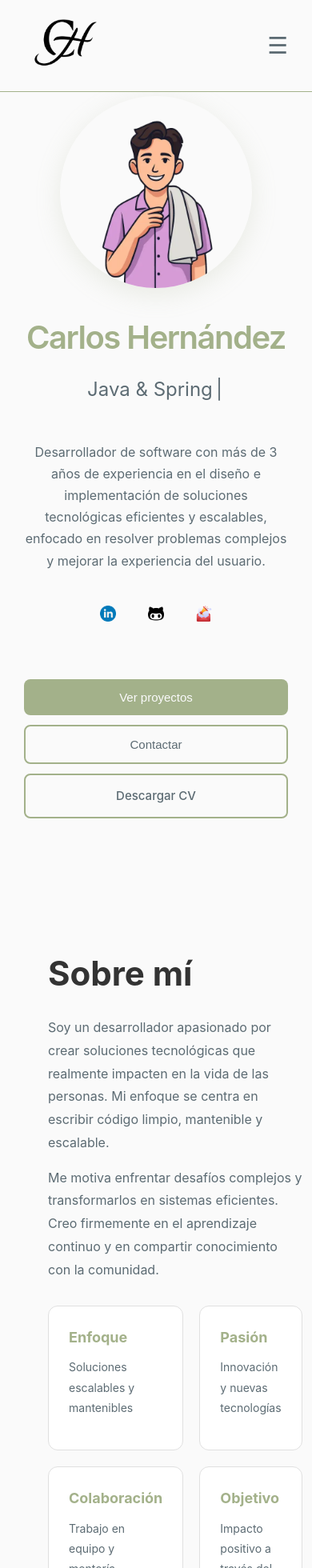
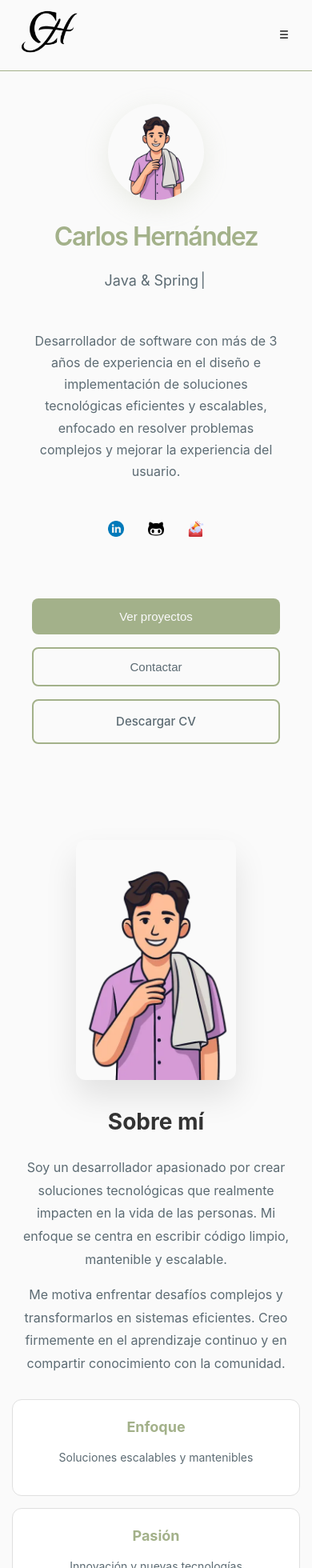
Before and after one commit to charlieyhs/Portafolio, a React (Vite) app: page / in a window 390 px wide. Shown: the top 1960 px of the page at 80% size. Built offline with nearby package versions, Linux system fonts and the light colour scheme.

Commit message:
refactor: query para estilos responsive

```diff
--- a/src/css/about.css
+++ b/src/css/about.css
@@ -57,3 +57,50 @@ body.dark .about-image img {
     box-shadow: 0 20px 40px rgba(0,0,0,0.3);
 
 }
+
+@media (max-width: 1024px) {
+    .about-content {
+        gap: 40px;
+    }
+
+    .about-text h2 {
+        font-size: 36px;
+    }
+}
+
+@media (max-width: 768px) {
+    .about-content {
+        display: flex;
+        flex-direction: column-reverse;
+        text-align: center;
+        gap: 30px;
+    }
+
+    .about-text h2 {
+        font-size: 32px;
+    }
+
+    .about-highlights {
+        grid-template-columns: 1fr;
+        gap: 15px;
+    }
+
+    .about-image img {
+        height: 400px;
+        max-width: 100%;
+    }
+}
+
+@media (max-width: 480px) {
+    .about-text h2 {
+        font-size: 28px;
+    }
+
+    .about-image img {
+        height: 300px;
+    }
+
+    .card {
+        padding: 20px;
+    }
+}
--- a/src/css/certification.css
+++ b/src/css/certification.css
@@ -71,18 +71,36 @@
     font-size: 12px;
 }
 
+@media (max-width: 1024px) {
+    .cert-grid {
+        grid-template-columns: repeat(auto-fit, minmax(280px, 1fr));
+    }
+}
+
 @media (max-width: 768px) {
-    .certification-section {
-        padding: 80px 30px;
+    .cert-grid {
+        grid-template-columns: 1fr;
+        gap: 20px;
     }
 
     .cert-icon_image-wrapper {
-        width: 64px;
-        height: 64px;
+        width: 60px;
+        height: 60px;
     }
 
-    .cert-icon {
-        min-height: 64px;
-        gap: 12px;
+    .cert-title {
+        font-size: 18px;
     }
 }
+
+@media (max-width: 480px) {
+    .cert-icon {
+        min-height: 60px;
+        gap: 10px;
+    }
+
+    .cert-icon_image-wrapper {
+        width: 50px;
+        height: 50px;
+    }
+}
--- a/src/css/contact.css
+++ b/src/css/contact.css
@@ -61,3 +61,43 @@ body.dark .btn-contact:hover {
     color: var(--bg-dark);
     box-shadow: 0 10px 30px rgba(163, 177, 138, 0.3);
 }
+
+@media (max-width: 1024px) {
+    .contact-links {
+        gap: 12px;
+    }
+}
+
+@media (max-width: 768px) {
+    .contact-links {
+        flex-direction: column;
+        align-items: stretch;
+        gap: 10px;
+    }
+
+    .btn-contact {
+        justify-content: flex-start;
+        padding: 12px 20px;
+    }
+
+    .contact-subtitle {
+        font-size: 16px;
+        margin-bottom: 30px;
+    }
+}
+
+@media (max-width: 480px) {
+    .contact-title {
+        font-size: clamp(32px, 8vw, 48px);
+    }
+
+    .contact-subtitle {
+        font-size: 14px;
+        line-height: 1.6;
+    }
+
+    .btn-contact img {
+        width: 24px;
+        height: 24px;
+    }
+}
--- a/src/css/experience.css
+++ b/src/css/experience.css
@@ -105,26 +105,52 @@ body.dark .timeline-dot {
                 0 0 20px rgba(163, 177, 138, 0.4);
 }
 
-@media (max-width: 768px) {
-  .experience-section {
-    padding: 60px 30px;
+@media (max-width: 1024px) {
+    .timeline-content {
+        width: calc(70% - 40px);
+    }
 }
 
+@media (max-width: 768px) {
     .timeline::before {
         left: 20px;
     }
 
     .timeline-item {
-    flex-direction: column !important;
+        flex-direction: row !important;
         padding-left: 50px;
     }
 
     .timeline-content {
         width: 100% !important;
         margin: 0 !important;
+        padding: 20px;
     }
 
     .timeline-dot {
         left: 20px;
     }
+
+    .experience-title {
+        font-size: 20px;
     }
+}
+
+@media (max-width: 480px) {
+    .timeline-item {
+        padding-left: 40px;
+    }
+
+    .timeline-content {
+        padding: 15px;
+    }
+
+    .experience-tags {
+        gap: 4px;
+    }
+
+    .badge {
+        font-size: 9px;
+        padding: 3px 8px;
+    }
+}
--- a/src/css/hero.css
+++ b/src/css/hero.css
@@ -156,79 +156,68 @@ body.dark .social-link {
     transform: translateY(0);
 }
 
-@media (max-width: 768px) {
-    .hero-section {
-        padding: 120px 20px 40px;
-        gap: 32px;
-        min-height: auto;
-    }
-
-    .hero-content {
-        gap: 32px;
-        text-align: center;
-    }
-
-    .hero-text-container {
-        align-items: center;
-    }
-
-    .hero-title {
-        text-align: center;
-    }
-
-    .hero-subtitle {
-        text-align: center;
-        max-width: 100%;
-    }
-
-    .hero-avatar {
-        width: 120px;
-        height: 120px;
-    }
-
-    .hero-cta {
-        justify-content: center;
-        width: 100%;
-    }
-
-    .cta-btn {
-        flex: 1;
-        min-width: 120px;
-    }
-}
-
-@media (max-width: 480px) {
-    .hero-cta {
-        flex-direction: column;
-        gap: 12px;
-    }
-
-    .cta-btn {
-        width: 100%;
-    }
-}
-
-@media (prefers-reduced-motion: reduce) {
-    .hero-title,
-    .hero-subtitle,
-    .hero-avatar-container,
-    .hero-cta {
-        animation: none;
-    }
-
-    .cta-btn,
-    .hero-avatar {
-        transition: none;
-    }
-}
-
 .cursor {
   display: inline-block;
   width: 1ch;
   animation: blink 0.8s infinite;
 }
 
-@keyframes blink {
-  0%, 50%, 100% { opacity: 1; }
-  25%, 75% { opacity: 0; }
+
+@media (max-width: 1024px) {
+    .hero-section {
+        padding: 120px 40px 60px;
+        gap: 40px;
+    }
+
+    .hero-content {
+        flex-direction: column;
+        text-align: center;
+    }
+
+    .avatar {
+        width: 180px;
+        height: 180px;
+    }
 }
+
+@media (max-width: 768px) {
+    .hero-section {
+        padding: 130px 40px 60px;
+        min-height: auto;
+    }
+
+    .avatar {
+        width: 140px;
+        height: 140px;
+    }
+
+    .hero-cta {
+        flex-direction: column;
+        width: 100%;
+    }
+
+    .social-links {
+        gap: 15px;
+    }
+
+    .social-link {
+        width: 35px;
+        height: 35px;
+    }
+}
+
+@media (max-width: 480px) {
+    .hero-title {
+        font-size: clamp(32px, 8vw, 48px);
+    }
+
+    .typewriter {
+        font-size: 18px;
+        height: 32px;
+    }
+
+    .avatar {
+        width: 120px;
+        height: 120px;
+    }
+}
--- a/src/css/nav-bar.css
+++ b/src/css/nav-bar.css
@@ -50,6 +50,8 @@ nav {
 	padding: 5px;
 }
 
+
+
 body.dark .nav-item {
 	color: var(--text);
 	box-shadow: 0 8px 32px rgba(0, 0, 0, 0.5);
@@ -80,35 +82,55 @@ body.dark .nav-item {
   border: none;
   outline: none;
   cursor: pointer;
-	font-size: 1.8rem;
-	color: var(--gray);
+  width: 40px;
+  height: 40px;
   display: none;
-	/* Oculto en desktop */
-	transition: transform 0.2s ease, color 0.3s ease;
+  align-items: center;
+  justify-content: center;
+  position: relative;
+  z-index: 1000;
+  transition: transform 0.3s ease;
 }
 
-.menu-toggle:hover,
-.menu-toggle:focus {
-	color: var(--green);
+body.dark .menu-toggle {
+	color: var(--text);
+}
+
+.menu-toggle:hover {
   transform: scale(1.1);
 }
 
+.menu-toggle:active {
+  transform: scale(0.95);
+}
 .nav-menu li {
 	list-style: none;
 }
+.menu-toggle span {
+  display: block;
+  width: 24px;
+  height: 2px;
+  background: var(--gray);
+  transition: all 0.3s ease;
+  position: absolute;
+}
 
-/* Tablets */
+body.dark .menu-toggle span {
+  background: var(--green);
+}
+
+@media (max-width: 768px) {
+  .menu-toggle {
+    display: flex;
+  }
+}
 @media (max-width: 1024px) {
 	nav {
-		padding: 20px 40px;
+		padding: 15px 40px;
 	}
 
 	.nav-menu {
 		gap: 25px;
-	}
-
-	.nav-item {
-		font-size: 13px;
 	}
 
 	.logo img {
@@ -142,6 +164,15 @@ body.dark .nav-item {
 		display: flex;
 	}
 
+	nav {
+		padding: 12px 20px;
+	}
+
+	.logo img {
+		width: 100px;
+	}
+
+
 	@keyframes slideDown {
 		from {
 			opacity: 0;
@@ -156,11 +187,41 @@ body.dark .nav-item {
 
 	.nav-item {
 		font-size: 16px;
-		text-align: right;
+		text-align: center;
 		width: 100%;
 	}
 
-	.logo img {
-		width: 100px;
+	body.dark .nav-menu::before {
+		background: rgba(0, 0, 0, 0.7);
+	}
+
+	body.dark .nav-menu {
+		background: rgba(26, 31, 38, 0.98);
+		border-left: 1px solid rgba(163, 177, 138, 0.2);
+		box-shadow: -4px 0 30px rgba(0, 0, 0, 0.5);
+	}
+
+	body.dark .nav-item:hover {
+		background: rgba(163, 177, 138, 0.15);
+	}
+
+	body.dark .language-selector {
+		border-top-color: rgba(163, 177, 138, 0.2);
 	}
 }
+
+@media (max-width: 480px) {
+	nav {
+		padding: 10px 15px;
+	}
+
+	.logo img {
+		width: 90px;
+	}
+
+	.nav-menu {
+		right: 15px;
+		left: 15px;
+		width: auto;
+	}
+}
--- a/src/css/portfolio.css
+++ b/src/css/portfolio.css
@@ -95,66 +95,41 @@ body.dark footer {
 }
 
 @media (max-width: 768px) {
-    nav, .hero-section, .projects-section, .skills-section, .contact-section, .experience-section {
-        padding-left: 30px;
-        padding-right: 30px;
+    .section-header {
+        margin-bottom: 60px;
     }
 
-    .hero-avatar {
-        width: 100px;
-        height: 100px;
+    .section-title {
+        font-size: clamp(28px, 6vw, 40px);
     }
 
-    .projects-grid {
-        grid-template-columns: 1fr;
+    .section-label {
+        font-size: 14px;
     }
 
-    .skills-container {
-        grid-template-columns: 1fr;
+    .back-to-top {
+        bottom: 20px;
+        right: 20px;
+        width: 45px;
+        height: 45px;
+        font-size: 20px;
+    }
+}
+
+@media (max-width: 480px) {
+    .section-header {
+        margin-bottom: 40px;
     }
 
-    .hero-cta {
-        flex-direction: column;
-        width: 100%;
+    .section-title {
+        font-size: clamp(24px, 7vw, 36px);
     }
 
-    .cta-btn {
-        width: 100%;
-        text-align: center;
-    }
-
-    .contact-links {
-        flex-direction: column;
-        align-items: stretch;
-    }
-
-    .contact-btn {
-        width: 100%;
-    }
-
-    .timeline::before {
-        left: 20px;
-    }
-
-    .timeline-item {
-        flex-direction: column !important;
-        padding-left: 50px;
-    }
-
-    .timeline-content {
-        width: 100% !important;
-        margin: 0 !important;
-    }
-
-    .timeline-dot {
-        left: 20px;
-    }
-
-    .nav-menu {
-        gap: 20px;
-    }
-
-    .nav-item {
-        font-size: 12px;
+    .back-to-top {
+        bottom: 15px;
+        right: 15px;
+        width: 40px;
+        height: 40px;
+        font-size: 18px;
     }
 }
--- a/src/css/projects.css
+++ b/src/css/projects.css
@@ -98,3 +98,41 @@ body.dark .about-image img {
     display: flex;
     gap: 15px;
 }
+
+@media (max-width: 1024px) {
+    .projects-grid {
+        grid-template-columns: repeat(auto-fit, minmax(300px, 1fr));
+        gap: 25px;
+    }
+}
+
+@media (max-width: 768px) {
+    .projects-grid {
+        grid-template-columns: 1fr;
+        gap: 20px;
+    }
+
+    .project-title {
+        font-size: 24px;
+    }
+
+    .project-links {
+        flex-direction: column;
+        gap: 10px;
+    }
+
+    .project-link {
+        justify-content: center;
+    }
+}
+
+@media (max-width: 480px) {
+    .project-tech {
+        gap: 5px;
+    }
+
+    .badge {
+        font-size: 10px;
+        padding: 4px 10px;
+    }
+}
--- a/src/css/skills.css
+++ b/src/css/skills.css
@@ -78,3 +78,52 @@ body.dark-mode .learning-section {
     border-radius: 20px;
     font-size: 14px;
 }
+
+@media (max-width: 1024px) {
+    .skills-container {
+        grid-template-columns: repeat(auto-fit, minmax(280px, 1fr));
+        gap: 30px;
+    }
+}
+
+@media (max-width: 768px) {
+    .skills-container {
+        grid-template-columns: 1fr;
+        gap: 20px;
+    }
+
+    .skill-icon {
+        width: 60px;
+        height: 60px;
+        margin-bottom: 20px;
+    }
+
+    .learning-section {
+        margin: 40px auto 0;
+        padding: 30px 20px;
+    }
+
+    .learning-tags {
+        gap: 8px;
+    }
+
+    .learning-tag {
+        font-size: 12px;
+        padding: 6px 12px;
+    }
+}
+
+@media (max-width: 480px) {
+    .skill-icon {
+        width: 50px;
+        height: 50px;
+    }
+
+    .skill-title {
+        font-size: 18px;
+    }
+
+    .learning-section h3 {
+        font-size: 20px;
+    }
+}
--- a/src/css/utilities.css
+++ b/src/css/utilities.css
@@ -28,6 +28,11 @@
     --text-secondary: var(--text-secondary-light);
     --bg-section: var(--bg-section-light);
     --border: #E0E0E0;
+
+    /* Solo como referencia, no para usar en media queries */
+    --breakpoint-mobile: 768px;
+    --breakpoint-tablet: 1024px;
+    --breakpoint-desktop: 1200px;
 }
 
 body.dark {
@@ -276,3 +281,45 @@ body.dark .avatar:hover {
 .card, .btn, header {
     transition: all 0.3s ease;
 }
+
+
+@media (max-width: 1024px) {
+    .container {
+        padding: 0 40px;
+    }
+
+    .grid-2-columns {
+        gap: 40px;
+    }
+}
+
+@media (max-width: 768px) {
+    .container {
+        padding: 0 20px;
+    }
+
+    .grid-2-columns {
+        grid-template-columns: 1fr;
+        gap: 30px;
+    }
+
+    .grid-auto-fit {
+        grid-template-columns: 1fr;
+        gap: 20px;
+    }
+
+    .section {
+        padding: 80px 20px;
+    }
+
+    .btn {
+        width: 100%;
+        justify-content: center;
+    }
+}
+
+@media (max-width: 480px) {
+    .section {
+        padding: 60px 15px;
+    }
+}
```
Lines whose indentation alone changed are shown as unchanged.
